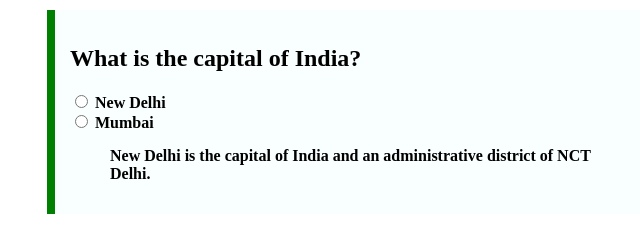
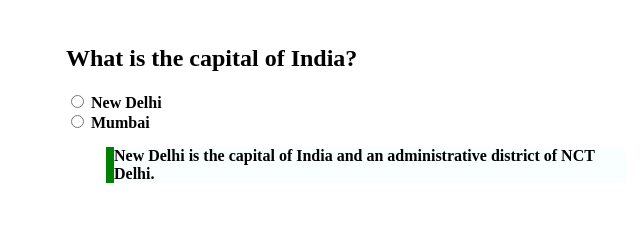
Before and after one commit to acciojob/trivia-techdeepak1996, a website: page main.html in a window 1280 px wide. Shown: the whole page, without its empty margins (274-914 px from the left). Drawn offline with Linux system fonts and the light colour scheme.

Commit message:
created a submission

```diff
--- a/styles.css
+++ b/styles.css
@@ -2,11 +2,11 @@
     max-width: 600px;
     margin: 10px auto;
     padding: 15px;
-    border-left: 8px solid green;
-    background-color: #f8fffe;
     font-weight: bold;
 }
 
 blockquote {
     margin-top: 15px;
+	border-left: 8px solid green;
+    background-color: #f8fffe;
 }
```
